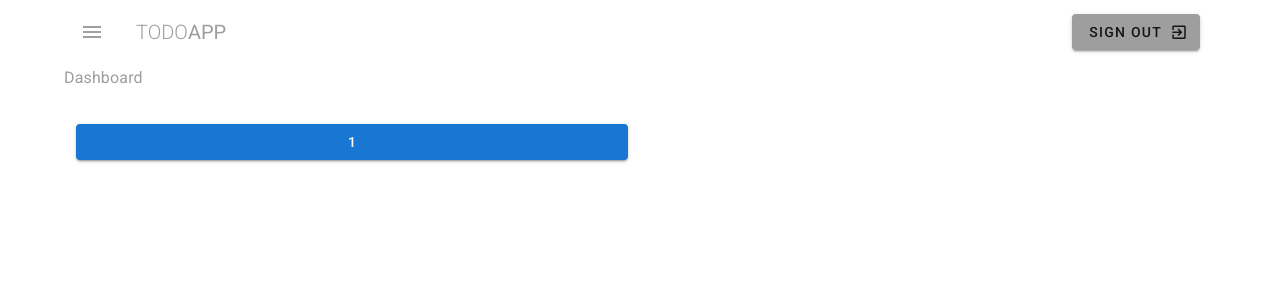
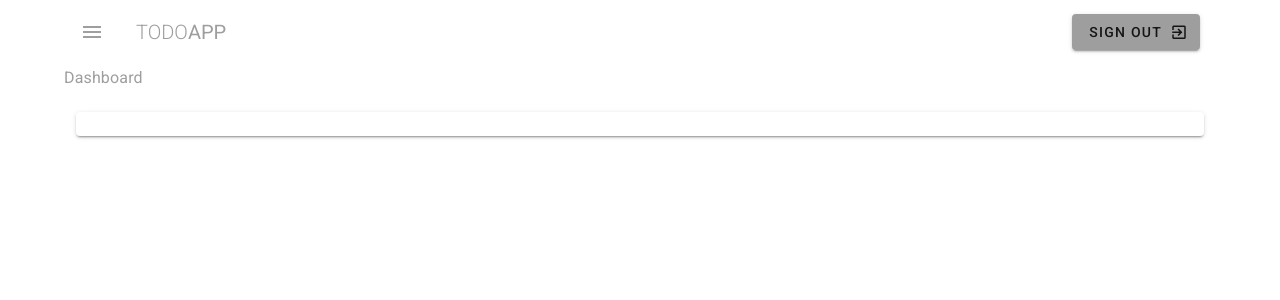
Before and after one commit to braden-w/learn-vuetify-project-management-website, a Nuxt app: page / in a window 1280 px wide. Shown: the top 300 px of the page. Built offline with nearby package versions, Linux system fonts and the light colour scheme.

Commit message:
Replace tests with v-card

```diff
--- a/pages/index.vue
+++ b/pages/index.vue
@@ -2,11 +2,9 @@
   <div class="dashboard">
     <h1 class="subtitle-1 grey--text">Dashboard</h1>
     <v-container class="my-5">
-      <v-row>
-        <v-col cols="12" md="6" m-6
-          ><v-btn outline block class="primary">1</v-btn>
-        </v-col>
-      </v-row>
+      <v-card>
+        <v-row> <v-col cols="12" md="6"></v-col></v-row
+      ></v-card>
     </v-container>
   </div>
 </template>
```
